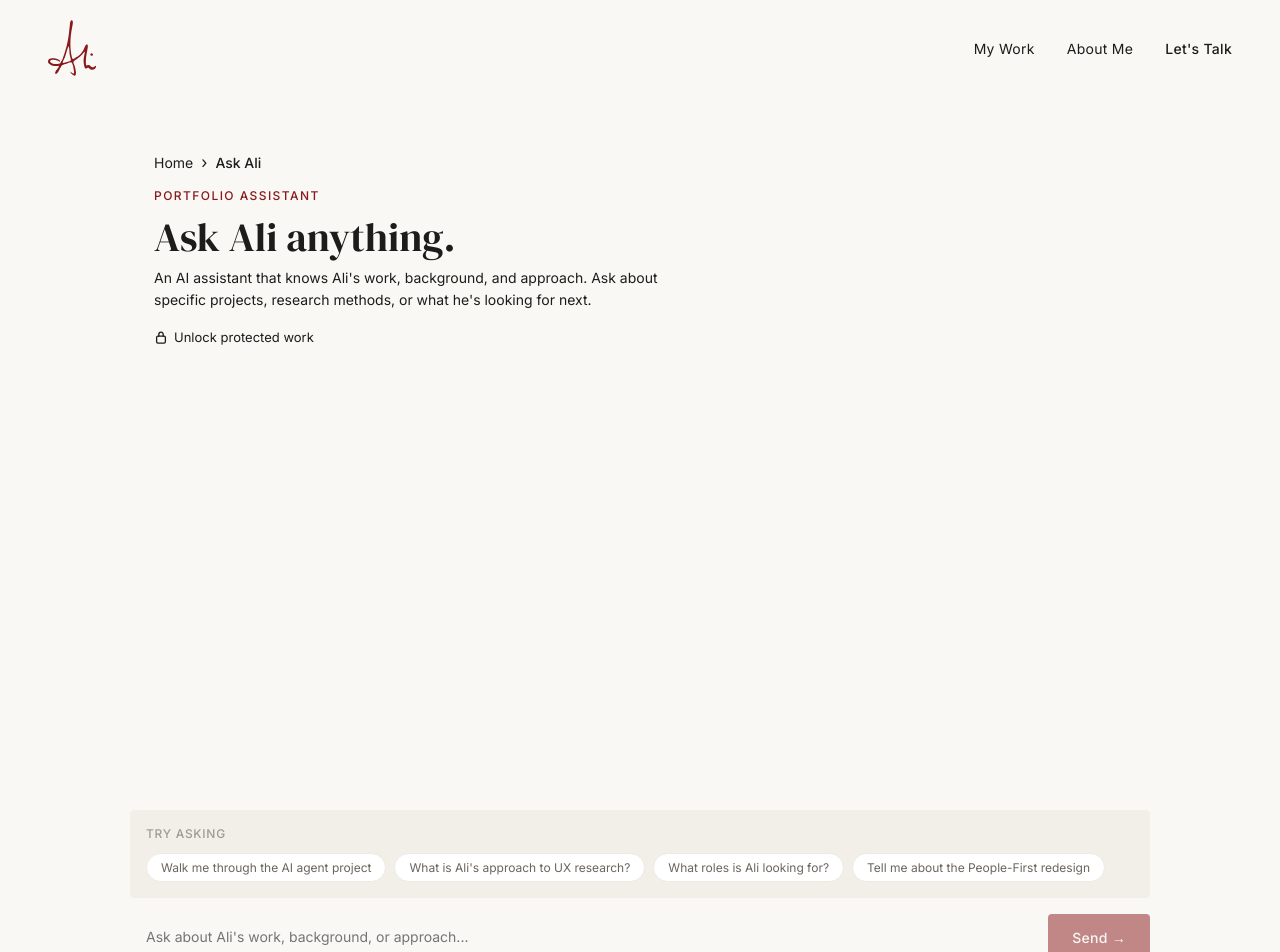
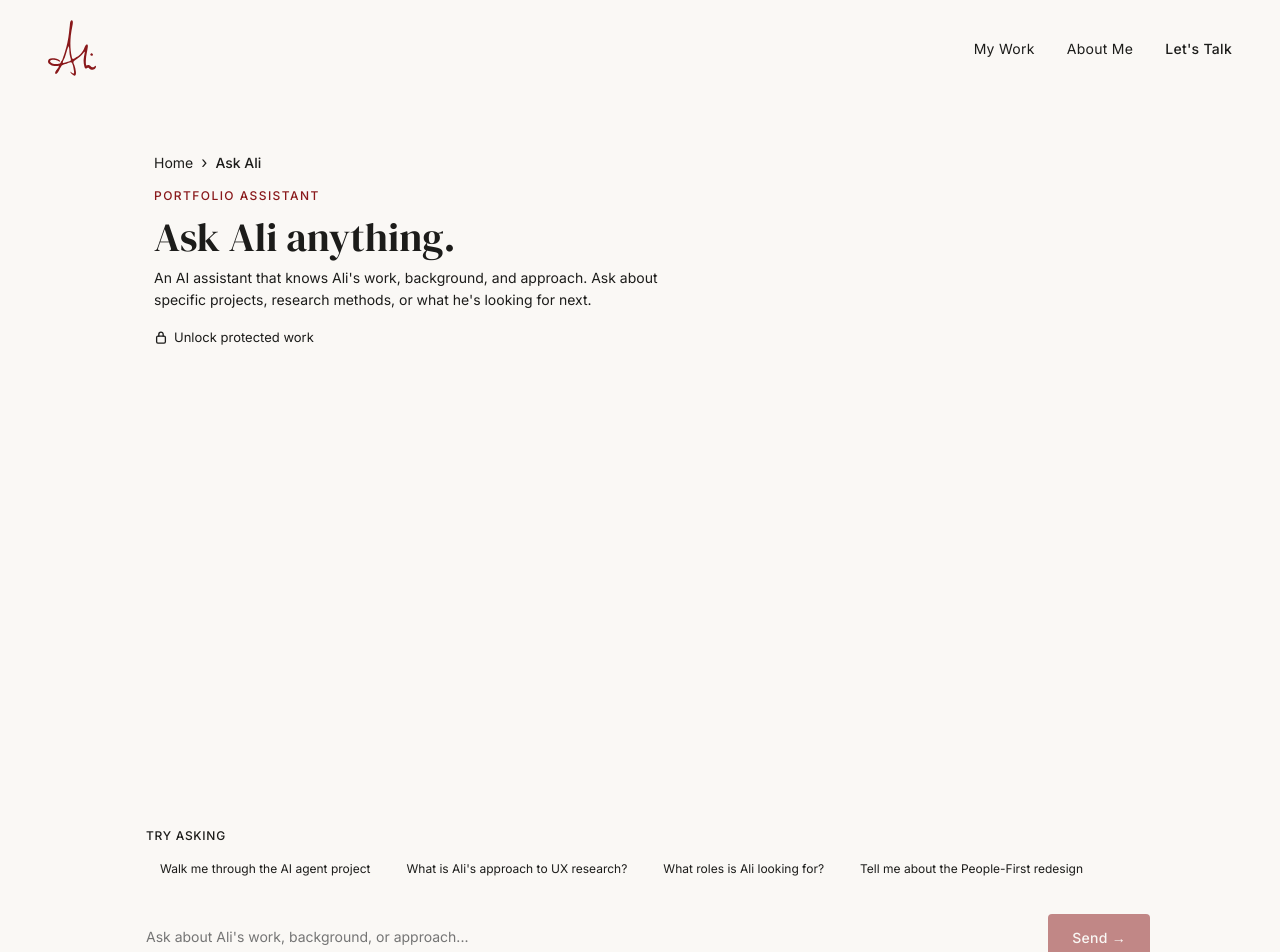
Before and after one commit to alikhandesign/alikhandesign.com, a Next.js app: page /chat in a window 1280 px wide. Shown: the top 952 px of the page. Built offline with nearby package versions, Linux system fonts and the light colour scheme.

Commit message:
Token rename sweep: align CSS color tokens with Figma semantic naming

```diff
--- a/app/components/SuggestedPrompts.tsx
+++ b/app/components/SuggestedPrompts.tsx
@@ -6,14 +6,14 @@ interface SuggestedPromptsProps {
 export default function SuggestedPrompts({ prompts, onSelect }: SuggestedPromptsProps) {
   return (
     <div style={{
-      background: 'var(--warm-75)',
+      background: 'var(--color-surface-subtle)',
       borderRadius: 'var(--radius)',
       padding: 'var(--space-4)',
       marginBottom: 'var(--space-4)',
     }}>
       <p style={{
         fontSize: 'var(--text-xs)', fontWeight: 500, letterSpacing: '0.06em',
-        textTransform: 'uppercase', color: 'var(--text-faint)',
+        textTransform: 'uppercase', color: 'var(--color-text-faint)',
         marginBottom: 'var(--space-3)',
       }}>
         Try asking
@@ -27,21 +27,21 @@ export default function SuggestedPrompts({ prompts, onSelect }: SuggestedPrompts
               padding: '0.375rem 0.875rem',
               fontSize: 'var(--text-xs)',
               fontFamily: 'var(--font-sans)', fontWeight: 400,
-              border: '1px solid var(--border)',
+              border: '1px solid var(--color-border)',
               borderRadius: '20px',
-              background: 'var(--surface)', color: 'var(--text-muted)',
+              background: 'var(--color-surface)', color: 'var(--color-text-muted)',
               cursor: 'pointer',
               transition: 'border-color 0.15s, color 0.15s',
               textAlign: 'left',
               whiteSpace: 'nowrap',
             }}
             onMouseEnter={e => {
-              e.currentTarget.style.borderColor = 'var(--border-mid)'
-              e.currentTarget.style.color = 'var(--text)'
+              e.currentTarget.style.borderColor = 'var(--color-border-mid)'
+              e.currentTarget.style.color = 'var(--color-text)'
             }}
             onMouseLeave={e => {
-              e.currentTarget.style.borderColor = 'var(--border)'
-              e.currentTarget.style.color = 'var(--text-muted)'
+              e.currentTarget.style.borderColor = 'var(--color-border)'
+              e.currentTarget.style.color = 'var(--color-text-muted)'
             }}
           >
             {prompt}
```
